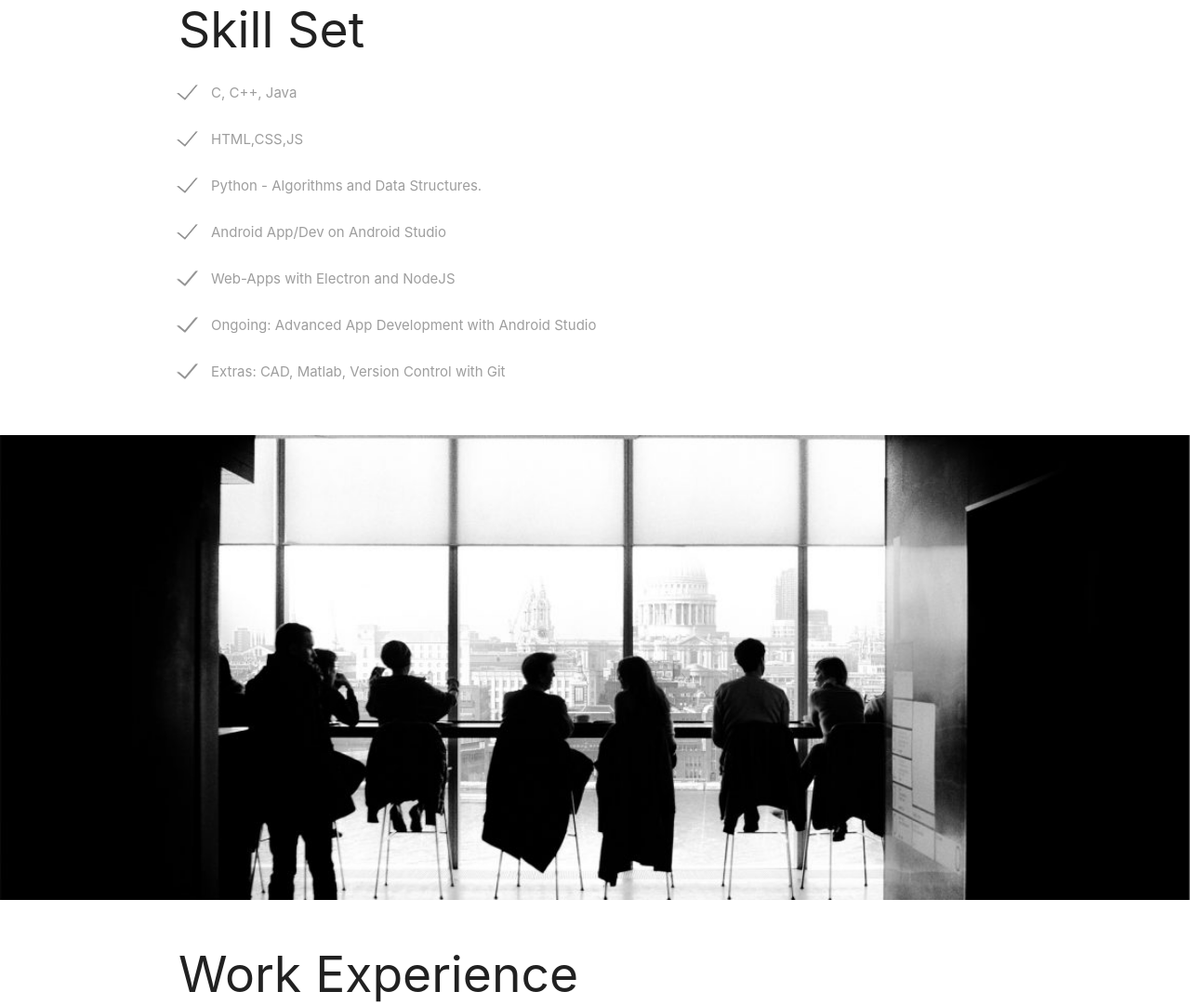
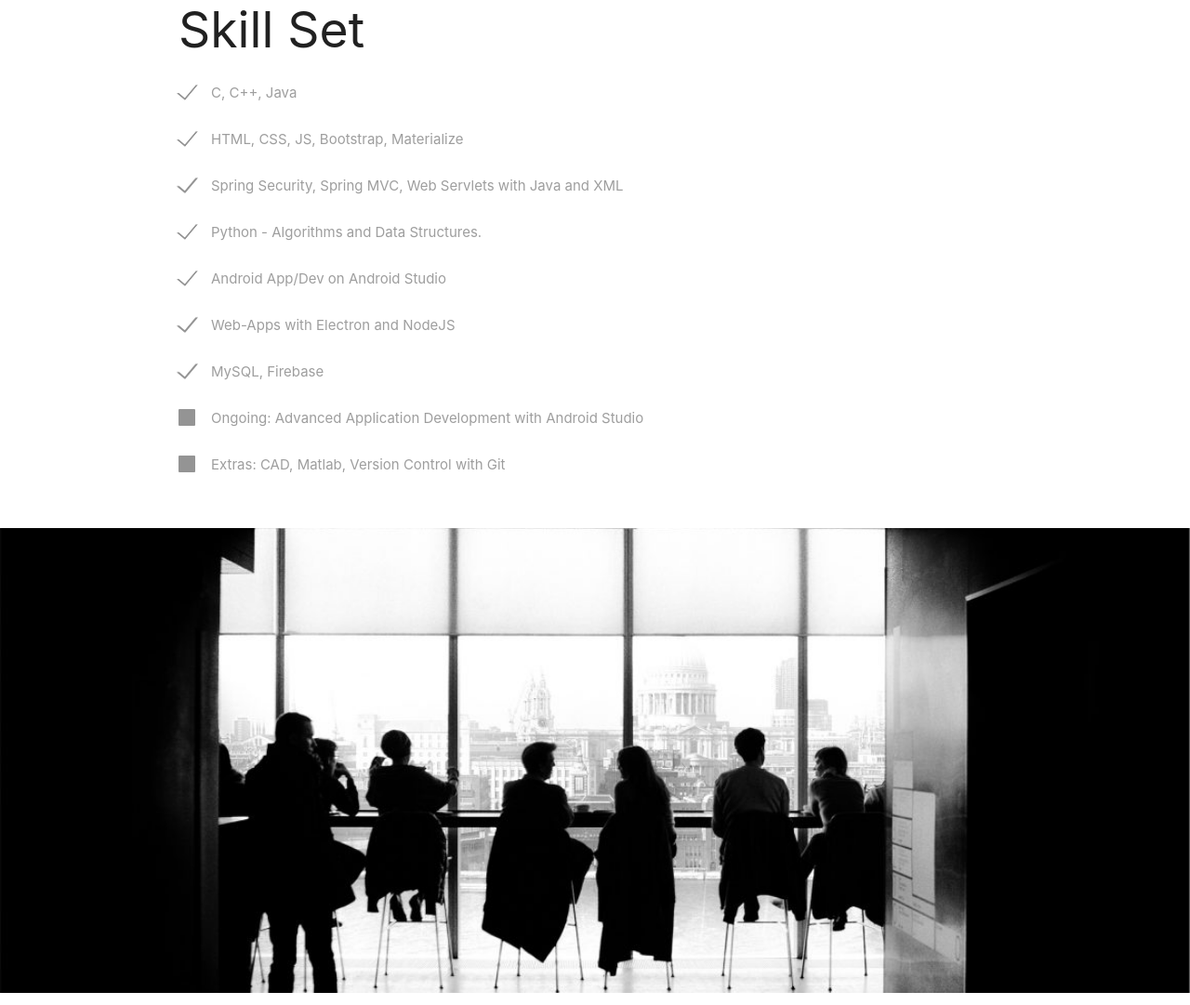
Before and after one commit to vrishankvajpayee/shantnu-agarwal.github.io, a plain HTML site: page index.html in a window 1280 px wide. Shown: the part 1323-2404 px from the top of the page at 93% size. Drawn offline with nearby package versions, Linux system fonts and the light colour scheme.

Commit message:
update Info

```diff
--- a/index.html
+++ b/index.html
@@ -42,7 +42,7 @@
 	<div class="section white">
 		<div class="row container">
 			<h2 class="header">Shantnu Agarwal</h2>
-			<p class="grey-text text-darken-3 lighten-3">I am a 2nd year Computer Science under-grad student at SRM Institute of Science and Technology, Chennai. Down below is an open book to my professional life. If you find something here that you think I can do with your company, reach out to me.</p>
+			<p class="grey-text text-darken-3 lighten-3">I am a 2nd year Computer Science under-grad student at SRM Institute of Science and Technology, Chennai expecting to graduate in the year 2021. Down below is an open book to my professional life. If you find something, reach out to me.</p>
 		</div>
 	</div>
 
@@ -64,7 +64,13 @@
 				<p>
 					<label>
 						<input type="checkbox" checked="checked" disabled="disabled" />
-						<span>HTML,CSS,JS</span>
+						<span>HTML, CSS, JS, Bootstrap, Materialize</span>
+					</label>
+				</p>
+				<p>
+					<label>
+						<input type="checkbox" checked="checked" disabled="disabled" />
+						<span>Spring Security, Spring MVC, Web Servlets with Java and XML</span>
 					</label>
 				</p>
 				<p>
@@ -88,12 +94,18 @@
 				<p>
 					<label>
 						<input type="checkbox" checked="checked" disabled="disabled" />
-						<span>Ongoing: Advanced App Development with Android Studio</span>
+						<span>MySQL, Firebase</span>
 					</label>
 				</p>
 				<p>
 					<label>
-						<input type="checkbox" checked="checked" disabled="disabled" />
+						<input type="checkbox" disabled="disabled" />
+						<span>Ongoing: Advanced Application Development with Android Studio</span>
+					</label>
+				</p>
+				<p>
+					<label>
+						<input type="checkbox" disabled="disabled" />
 						<span>Extras: CAD, Matlab, Version Control with Git</span>
 					</label>
 				</p>
```
